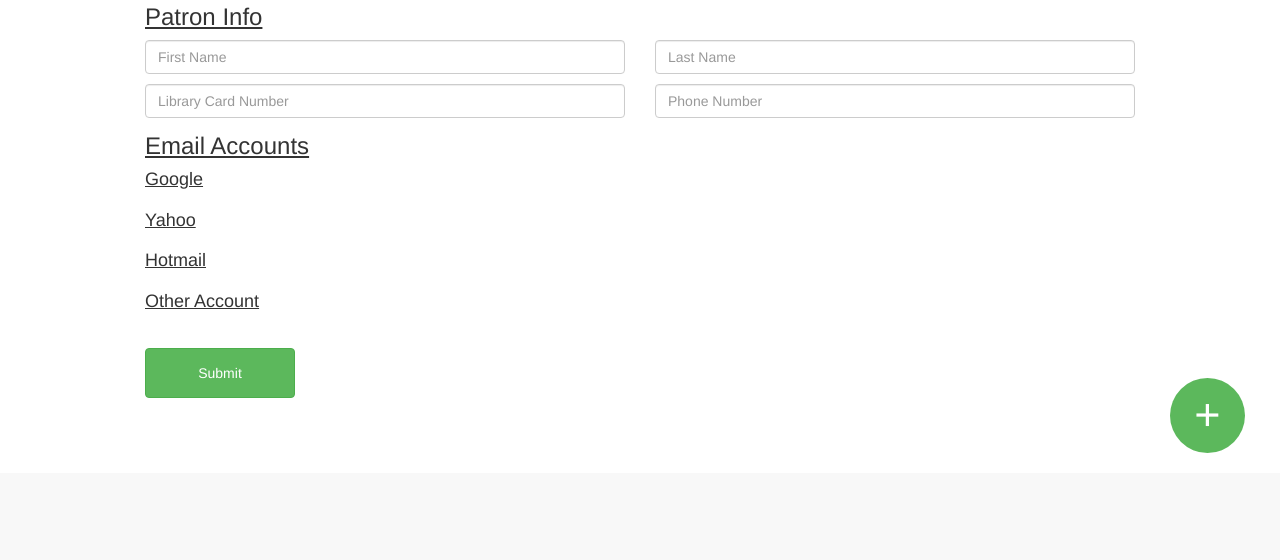
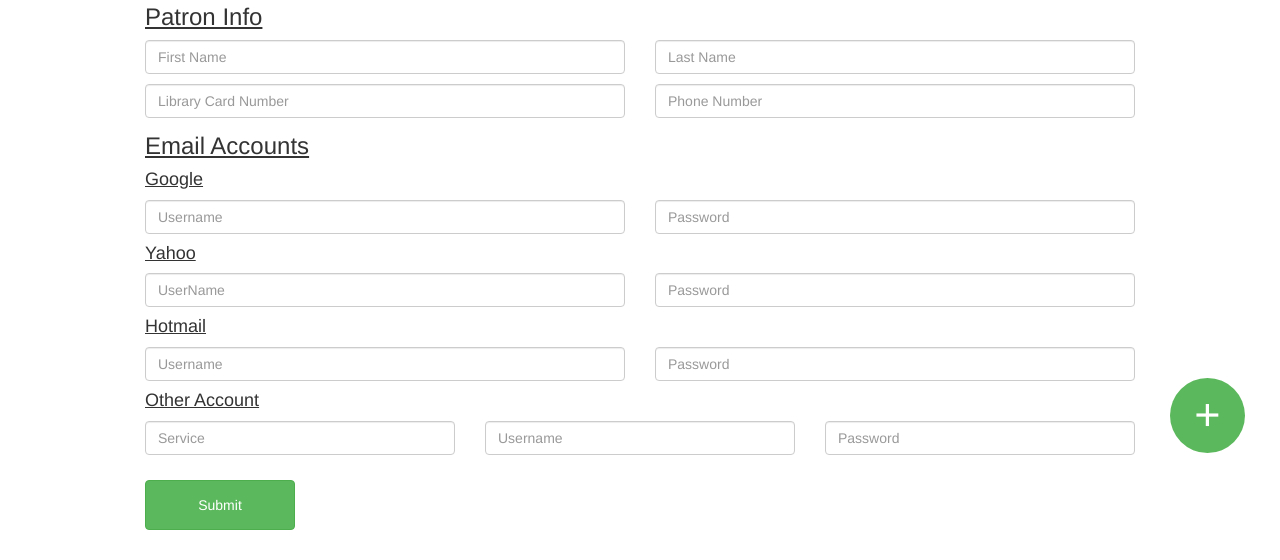
Before and after one commit to elongton/patron_password_app, a Django app: page /patronadd in a window 1280 px wide. Shown: the part 327-887 px from the top of the page. Before the commit the page ends 780 px from the top, so only its background shows below. Run offline with Django 3.2, Linux system fonts and the light colour scheme; a user stored in the database is signed in; some libraries are stand-ins or nearby versions.

Commit message:
working on add patron

```diff
--- a/patron_password_app/forms.py
+++ b/patron_password_app/forms.py
@@ -32,19 +32,19 @@ class PatronForm(forms.ModelForm):
 class GoogleForm(forms.ModelForm):
     class Meta():
         model = GoogleAccount
-        fields = ('__all__')
+        fields = ('username', 'password')
 
 class YahooForm(forms.ModelForm):
     class Meta():
         model = YahooAccount
-        fields = ('__all__')
+        fields = ('username', 'password')
 
 class HotmailForm(forms.ModelForm):
     class Meta():
         model = HotmailAccount
-        fields = ('__all__')
+        fields = ('username', 'password')
 
 class OtherForm(forms.ModelForm):
     class Meta():
         model = OtherAccount
-        fields = ('__all__')
+        fields = ('username', 'password', 'service')
--- a/patron_password_app/models.py
+++ b/patron_password_app/models.py
@@ -2,13 +2,13 @@ from django.db import models
 
 # Create your models here.
 class Patron(models.Model):
-    first_name = models.CharField(max_length=264, blank=False)
-    last_name = models.CharField(max_length=264, blank=False)
-    library_card_number = models.CharField(max_length=13, unique=True, blank=False)
+    first_name = models.CharField(max_length=264, blank=True)
+    last_name = models.CharField(max_length=264, blank=True)
+    library_card_number = models.CharField(max_length=13, blank=True)
     phone_number = models.CharField(max_length=24, blank=True)
 
     def __str__(self):
-        return self.first_name + self.last_name
+        return self.first_name + " " + self.last_name
 
 class GoogleAccount(models.Model):
     patron = models.OneToOneField(
--- a/patron_password_app/views.py
+++ b/patron_password_app/views.py
@@ -34,10 +34,10 @@ def search(request):
             else:
                 searchresults = Patron.objects.all()
 
-
             print(searchresults)
 
     return render(request, 'patron_password_app/search.html', {'searchform':searchform, 'searchresults':searchresults})
+
 
 @login_required
 def patron_view(request, patron_number):
@@ -66,7 +66,6 @@ def patron_view(request, patron_number):
                'oa': oa,
                'patron_number': patron_number}
     return render(request, 'patron_password_app/patronview.html', context)
-
 @login_required
 def patron_edit(request, patron_number):
     updated = False
@@ -148,21 +147,42 @@ def patron_add(request):
         yahoo_form =    YahooForm(data=request.POST)
         hotmail_form =  HotmailForm(data=request.POST)
         other_form =    OtherForm(data=request.POST)
+
         if patron_form.is_valid() and google_form.is_valid() and yahoo_form.is_valid() and hotmail_form.is_valid() and other_form.is_valid():
-            patron_form = patron_form.save()
-            google_form = google_form.save()
-            yahoo_form  = yahoo_form.save()
-            hotmail_form = hotmail_form.save()
-            other_form = other_form.save()
+
+            print('hello poppet')
+
+
+            # patron_form = patron_form.save()
+            #
+            # google_form = google_form.save(commit=False)
+            # google_form.patron= patron_form
+            #
+            # if 'username' in request.POST:
+            #     google_form.username = request.FILES['username']
+            #
+            # google_form.save()
+
+
+            # print('worked')
+            # multiFormHandler(patron_form, yahoo_form)
+            # print('worked')
+            # multiFormHandler(patron_form, hotmail_form)
+            # print('worked')
+            # multiFormHandler(patron_form, other_form)
+            # print('worked')
+
+            return HttpResponseRedirect(reverse('patron_password_app:search'))
         else:
+            print('hello')
             print(patron_form.errors, google_form.errors, yahoo_form.errors, hotmail_form.errors, other_form.errors)
 
     else:
-        patron_form =   PatronForm()
-        google_form = GoogleForm()
-        yahoo_form =    YahooForm()
-        hotmail_form = HotmailForm()
-        other_form = OtherForm()
+        patron_form     =       PatronForm()
+        google_form     =       GoogleForm()
+        yahoo_form      =       YahooForm()
+        hotmail_form    =       HotmailForm()
+        other_form      =       OtherForm()
     context = {'patron_form': patron_form,
                'google_form': google_form,
                'yahoo_form': yahoo_form,
@@ -174,7 +194,6 @@ def patron_add(request):
 
 def stripit(stringname):
     return stringname.replace(" ","")
-
 def checkForUpdate(Model, patron, handler, username, password, **keyword_parameters):
     if ('service' in keyword_parameters):
         service = keyword_parameters['service']
@@ -194,3 +213,7 @@ def checkForUpdate(Model, patron, handler, username, password, **keyword_paramet
             Model.objects.get_or_create(patron = patron, username = username, password = password, service = keyword_parameters['service'])
         else:
             Model.objects.get_or_create(patron = patron, username = username, password = password)
+def multiFormHandler(patron_form, account_form):
+    account_form = account_form.save(commit=False)
+    account_form.patron= patron_form
+    account_form.save()
--- a/templates/patron_password_app/patronadd.html
+++ b/templates/patron_password_app/patronadd.html
@@ -11,7 +11,7 @@
   <h4 class="patron_nav"><a href="{% url 'patron_password_app:search' %}">Back to Search</a></h4>
 </div>
 
-<form method="post"> <!--multipart/form-data is important if you want to upload images -->
+<form method="post">
   {% csrf_token %}
     <section class="editpatron_patroninfo editpatron_section">
       <div class="row patronedit_row">
@@ -49,10 +49,10 @@
       </div>
       <div class="row patronedit_row">
         <div class="col-sm-6">
-          {{ editform.gusername|add_class:"form-control"|attr:"placeholder:Username" }}
+          {{ google_form.username|add_class:"form-control"|attr:"placeholder:Username" }}
         </div>
         <div class="col-sm-6 right_field">
-          {{ editform.gpassword|add_class:"form-control"|attr:"placeholder:Password" }}
+          {{ google_form.password|add_class:"form-control"|attr:"placeholder:Password" }}
         </div>
       </div> <!-- row -->
 
@@ -61,10 +61,10 @@
       </div>
       <div class="row patronedit_row">
         <div class="col-sm-6">
-          {{ editform.yusername|add_class:"form-control"|attr:"placeholder:UserName" }}
+          {{ yahoo_form.username|add_class:"form-control"|attr:"placeholder:UserName" }}
         </div>
         <div class="col-sm-6 right_field">
-          {{ editform.ypassword|add_class:"form-control"|attr:"placeholder:Password" }}
+          {{ yahoo_form.password|add_class:"form-control"|attr:"placeholder:Password" }}
         </div>
       </div> <!-- row -->
 
@@ -73,10 +73,10 @@
       </div>
       <div class="row patronedit_row">
         <div class="col-sm-6">
-          {{ editform.husername|add_class:"form-control"|attr:"placeholder:Username" }}
+          {{ hotmail_form.username|add_class:"form-control"|attr:"placeholder:Username" }}
         </div>
         <div class="col-sm-6 right_field">
-          {{ editform.hpassword|add_class:"form-control"|attr:"placeholder:Password" }}
+          {{ hotmail_form.password|add_class:"form-control"|attr:"placeholder:Password" }}
         </div>
       </div> <!-- row -->
 
@@ -85,13 +85,13 @@
       </div>
       <div class="row patronedit_row">
         <div class="col-sm-4">
-          {{ editform.oservice|add_class:"form-control"|attr:"placeholder:Service" }}
+          {{ other_form.service|add_class:"form-control"|attr:"placeholder:Service" }}
         </div>
         <div class="col-sm-4 right_field">
-          {{ editform.ousername|add_class:"form-control"|attr:"placeholder:Username" }}
+          {{ other_form.username|add_class:"form-control"|attr:"placeholder:Username" }}
         </div>
         <div class="col-sm-4 right_field">
-          {{ editform.opassword|add_class:"form-control"|attr:"placeholder:Password" }}
+          {{ other_form.password|add_class:"form-control"|attr:"placeholder:Password" }}
         </div>
       </div> <!-- row -->
 
--- a/users_app/views.py
+++ b/users_app/views.py
@@ -36,6 +36,8 @@ def register(request):
 
             print(user_form.cleaned_data)
             user = user_form.save()
+            user.set_password(user.password)
+            user.save()
             # user.set_password(user.password)
             registered = True
             return index(request)
```
Also changed, not shown: db.sqlite3, patron_password_app/migrations/0005_auto_20170321_1753.py (added).
